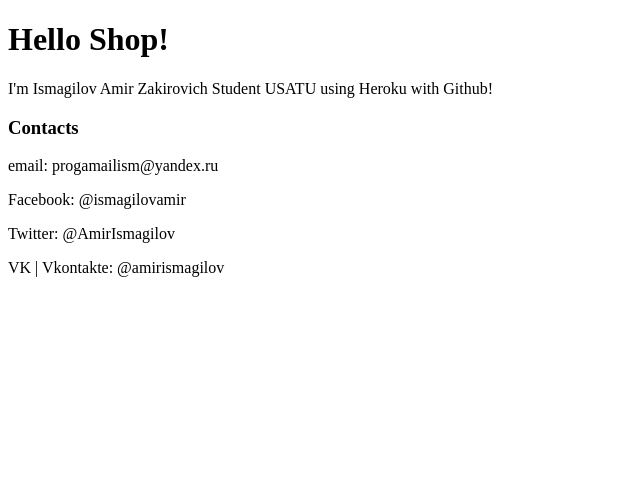
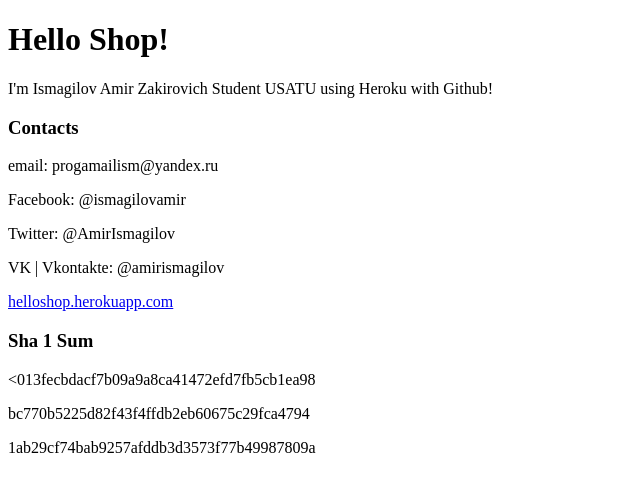
Before and after one commit to planprm/bymerang, a PHP site: page / in a window 1280 px wide. Shown: the top 492 px of the page, without its empty margins (0-640 px from the left). Run offline with PHP 8.4, Linux system fonts and the light colour scheme.

Commit message:
Update index.php

```diff
--- a/index.php
+++ b/index.php
@@ -12,6 +12,12 @@
         echo "<p>Facebook: @ismagilovamir</p>";
         echo "<p>Twitter: @AmirIsmagilov</p>";
         echo "<p>VK | Vkontakte: @amirismagilov</p>";
+        echo "<p><a href='helloshop.herokuapp.com'>helloshop.herokuapp.com</a></p>";
+        echo "<h3>Sha 1 Sum</h3>";
+        echo "<p><013fecbdacf7b09a9a8ca41472efd7fb5cb1ea98<p>";
+        echo "<p><ce022b63ad00c614803afb41696e859f95d17afe/p>";
+        echo "<p>bc770b5225d82f43f4ffdb2eb60675c29fca4794</p>";
+        echo "<p>1ab29cf74bab9257afddb3d3573f77b49987809a</p>";
      ?>
 </body>
 
```
